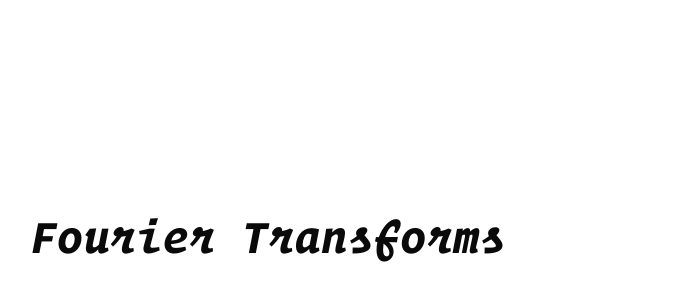
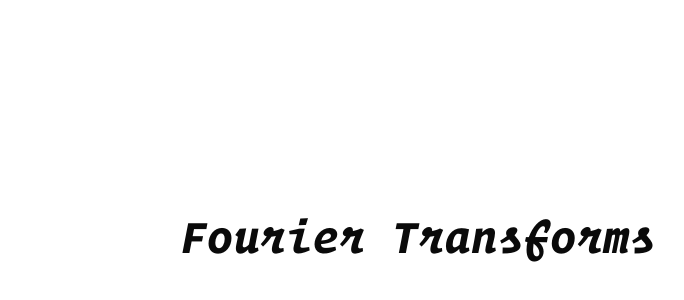
Before and after one commit to 4oeuhtns/fouriertransform, a Next.js app: page / in a window 1280 px wide. Shown: the part 164-464 px from the top of the page, without its empty margins (372-1056 px from the left). Built offline with nearby package versions, Linux system fonts and the light colour scheme.

Commit message:
canvas test

```diff
--- a/app/page.js
+++ b/app/page.js
@@ -3,6 +3,11 @@ import { Button } from "@/components/ui/button";
 
 export default function Home() {
   return (
-    <div className="h-screen w-full flex justify-center items-center text-5xl font-operatorItalic">Fourier Transforms</div>
+    <div className="h-screen w-full flex justify-center items-center text-5xl font-operatorItalic">
+      <canvas>
+
+      </canvas>
+      <h1 className="text-5xl font-operatorItalic">Fourier Transforms</h1>
+      </div>
   );
 }
--- /dev/null
+++ b/components/canvas.jsx
@@ -0,0 +1,13 @@
+import { useRef } from 'react';
+
+export default function Canvas(props) {
+
+    const canvasRef = useRef(null);
+
+
+  return (
+    <canvas canvasRef={canvasRef}>
+        {...props}
+    </canvas>
+  );
+}
```
